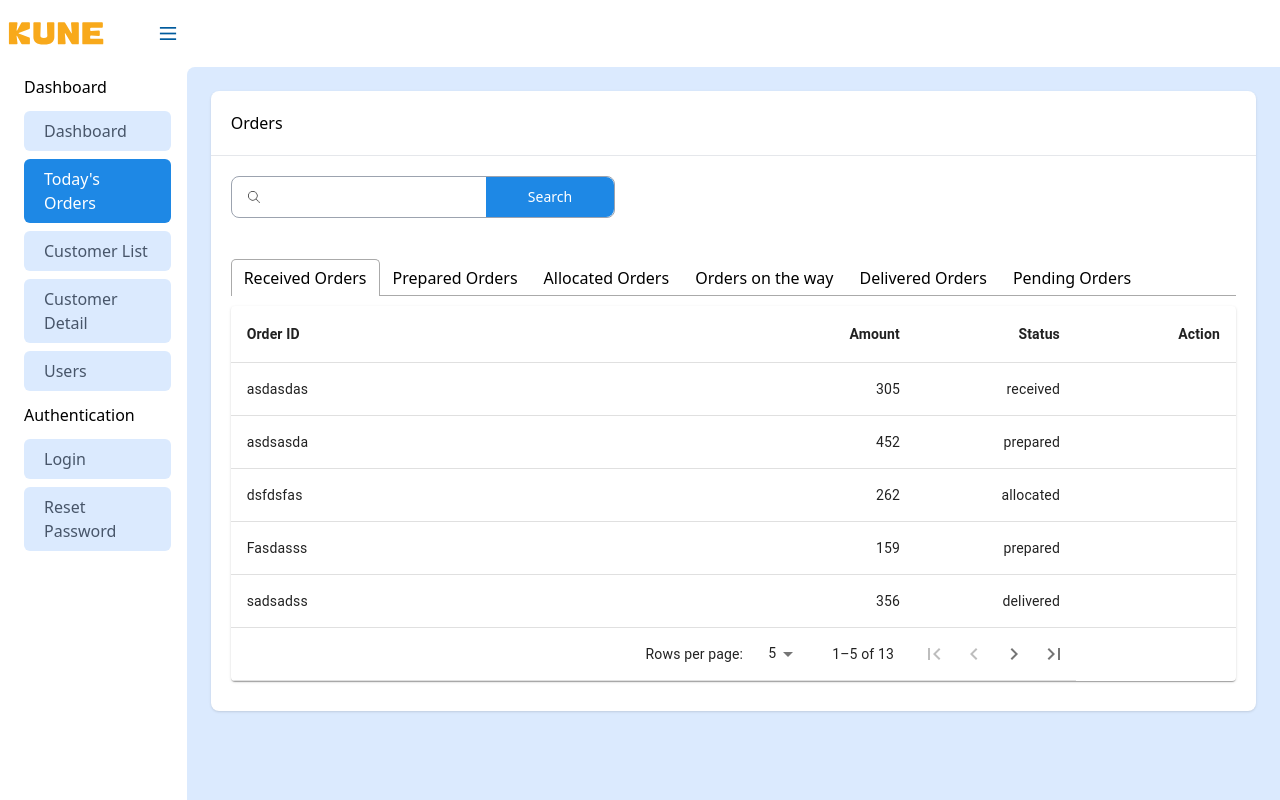
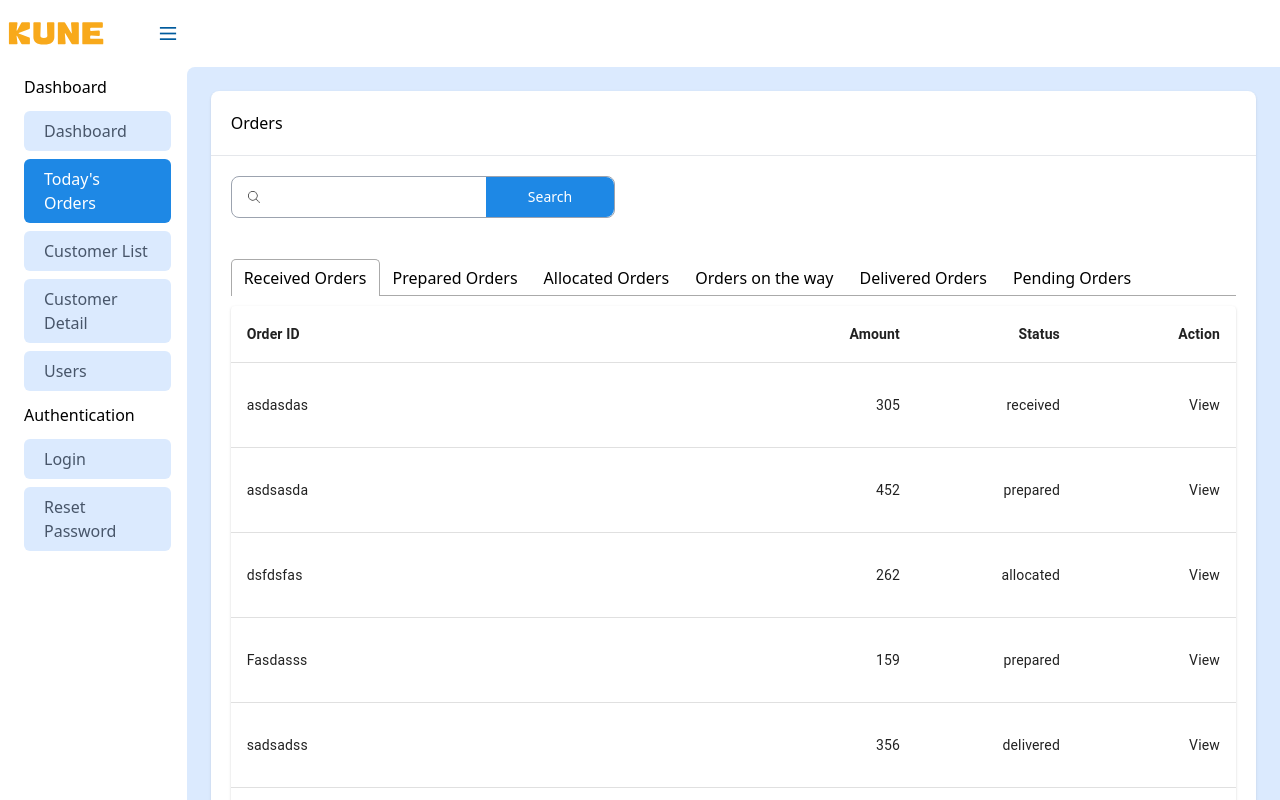
Before and after one commit to DanielMontet/cs-portal, a React (Create React App) app: page /orders in a window 1280 px wide. Shown: the top 800 px of the page. Built offline with nearby package versions, Linux system fonts and the light colour scheme.

Commit message:
added view order detail page action

```diff
--- a/src/App.tsx
+++ b/src/App.tsx
@@ -19,9 +19,8 @@ function App() {
           <Route path="/dashboard" element={<Dashboard />} />
           <Route path="users" element={<UsersManagement />} />
           <Route path="customers" element={<CustomerList />} />
-          <Route path="orders" element={<OrderList />}>
-            <Route path=":orderid" element={<OrderDetail />} />
-          </Route>
+          <Route path="orders" element={<OrderList />}></Route>
+          <Route path="order-detail/:orderid" element={<OrderDetail />} />
           <Route path="customer-detail" element={<CustomerDetail />} />
           <Route path="login" element={<Login />} />
           <Route path="reset-password" element={<ResetPassword />} />
--- a/src/components/Table/order-table.component.tsx
+++ b/src/components/Table/order-table.component.tsx
@@ -9,6 +9,7 @@ import TableRow from "@mui/material/TableRow";
 import Paper from "@mui/material/Paper";
 import TableHead from "@mui/material/TableHead";
 import { TablePaginationActions } from "./table-utils";
+import { Link } from "react-router-dom";
 
 function createData(orderId: string, amount: number, status: string) {
   return { orderId, amount, status };
@@ -86,7 +87,15 @@ export default function OrderTable() {
               <TableCell style={{ width: 160 }} align="right">
                 {row.status}
               </TableCell>
-              <TableCell style={{ width: 160 }} align="right"></TableCell>
+              <TableCell style={{ width: 160 }} align="right">
+                <Link
+                  style={{ display: "block", margin: "1rem 0" }}
+                  to={`/order-detail/${row.orderId}`}
+                  key={row.orderId}
+                >
+                  View
+                </Link>
+              </TableCell>
             </TableRow>
           ))}
           {emptyRows > 0 && (
```
